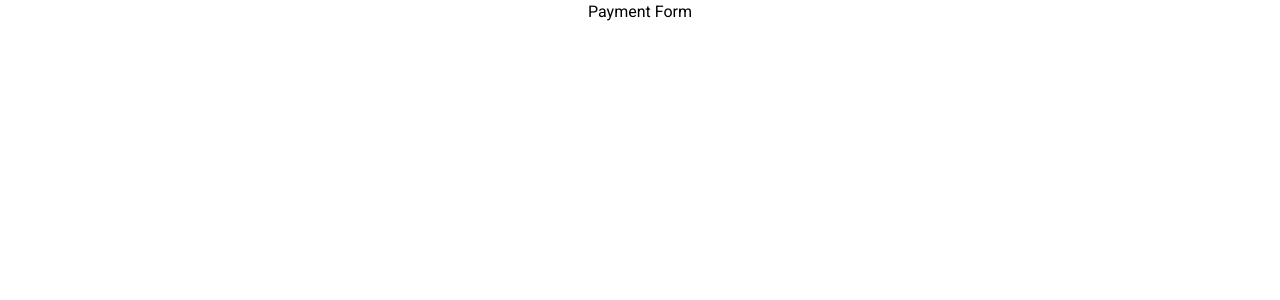
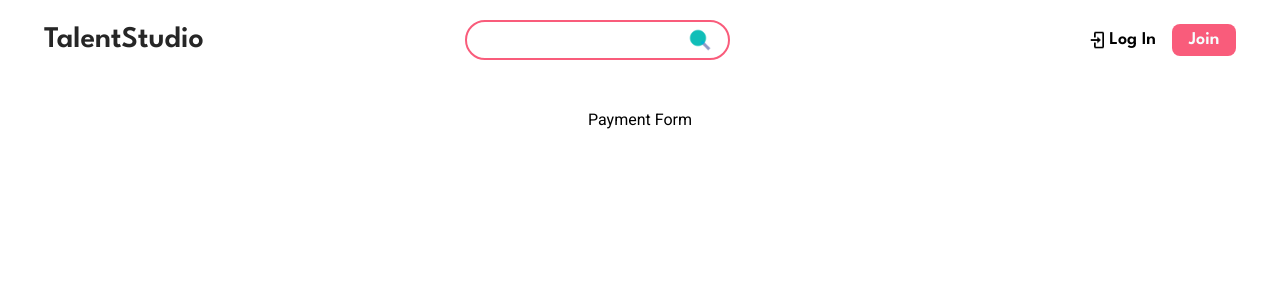
Before and after one commit to Code-the-Dream-School/gg-pac-team4-front, a React (Vite) app: page /payment in a window 1280 px wide. Shown: the top 300 px of the page. Built offline with nearby package versions, Linux system fonts and the light colour scheme.

Commit message:
create a header and add it in approutes

```diff
--- a/src/AppRoutes.jsx
+++ b/src/AppRoutes.jsx
@@ -1,15 +1,17 @@
-import { BrowserRouter, Routes, Route } from 'react-router-dom';
+import { BrowserRouter, Route, Routes } from 'react-router-dom';
+
+import Header from './components/pages/Header.jsx';
 import HomePage from './components/pages/HomePage.jsx';
+import Login from './components/auth/Login.jsx';
 import NotFound from './components/pages/NotFound.jsx';
-import Login from './components/auth/Login.jsx';
+import PaymentForm from './components/payment/PaymentForm.jsx';
 import Register from './components/auth/Register.jsx';
 import SearchBar from './components/search/SearchBar.jsx';
-import PaymentForm from './components/payment/PaymentForm.jsx';
-
 
 const AppRoutes = () => {
   return (
     <BrowserRouter>
+      <Header/>
       <Routes>
         <Route path="*" element={<NotFound />} />
         <Route path="/" element={<HomePage />} />
--- /dev/null
+++ b/src/components/pages/Header.jsx
@@ -0,0 +1,57 @@
+import { Link, useNavigate } from "react-router-dom";
+
+import loginIcon from '../../assets/icons/login.png';
+import searchIcon from '../../assets/icons/search.png';
+
+const Header = () => {
+    const navigate = useNavigate();
+    const search = () => {
+        navigate("/search");
+    };
+    const login = () => {
+        navigate("/login");
+    };
+    const register = () => {
+        navigate("/register");
+    };
+
+    return (
+        <header className="h-[80px] w-full flex items-center px-11 justify-between">
+            <Link className="text-black font-spartan font-semibold text-xl sm:text-3xl w-1/3">TalentStudio</Link>
+
+                <div className="w-2/3 hidden relative py-6 sm:flex justify-between">
+                    <form className="border-2 border-red rounded-full h-10 w-1/3 flex justify-between items-center px-4 ml-6">
+                        <input className="focus:outline-none w-2/3" />
+                        <button onClick={search}><img src={searchIcon} className="h-[24px]" /></button>
+                    </form>
+                    <div className="flex gap-4 items-center">
+                        <button className="font-spartan font-semibold text-base sm:text-lg flex items-center "
+                            onClick={login}>
+                            <img src={loginIcon} className="h-[15px] sm:h-[20px]" />
+                            Log In
+                        </button>
+                        <button className='bg-red hover:bg-pureWhite hover:text-red w-16 h-8 hover:border-2 hover:border-red text-white font-spartan font-semibold text-base sm:text-lg rounded-lg transition duration-300 easy-in'
+                            onClick={register}>Join
+                        </button>
+                    </div>
+                </div>
+
+            {/*
+            <form className="border-2 border-red rounded-full w-1/3 h-10 flex justify-between px-4">
+                <input className="focus:outline-none hidden sm:block" placeholder="Search for classes..." />
+                <button onClick={search}><img src={searchIcon} className="h-[15px] sm:h-[20px]" /></button>
+            </form>
+            <div className="flex gap-4">
+                <button className="font-spartan font-semibold text-base sm:text-lg flex items-center "
+                    onClick={login}>
+                    <img src={loginIcon} className="h-[15px] sm:h-[20px]" />
+                    Log In
+                </button>
+                <button className='bg-red hover:bg-pureWhite hover:text-red w-16 h-8 hover:border-2 hover:border-red text-white font-spartan font-semibold text-base sm:text-lg rounded-lg transition duration-300 easy-in'
+                    onClick={register}>Join</button>
+            </div> */}
+        </header>
+    );
+};
+
+export default Header;
```
Also changed, not shown: src/assets/icons/login.png (added), src/assets/icons/search.png (added).
